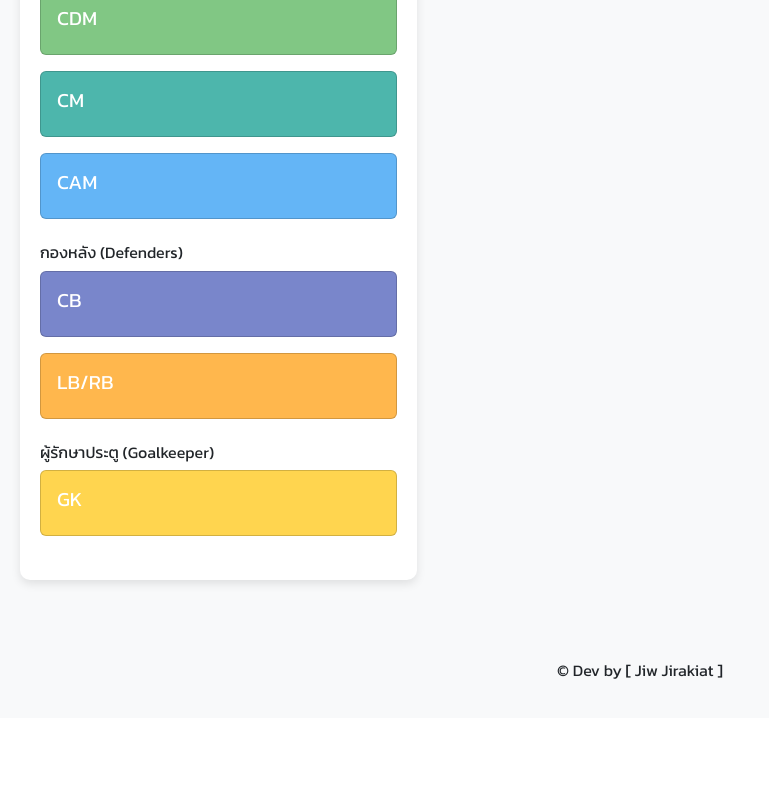
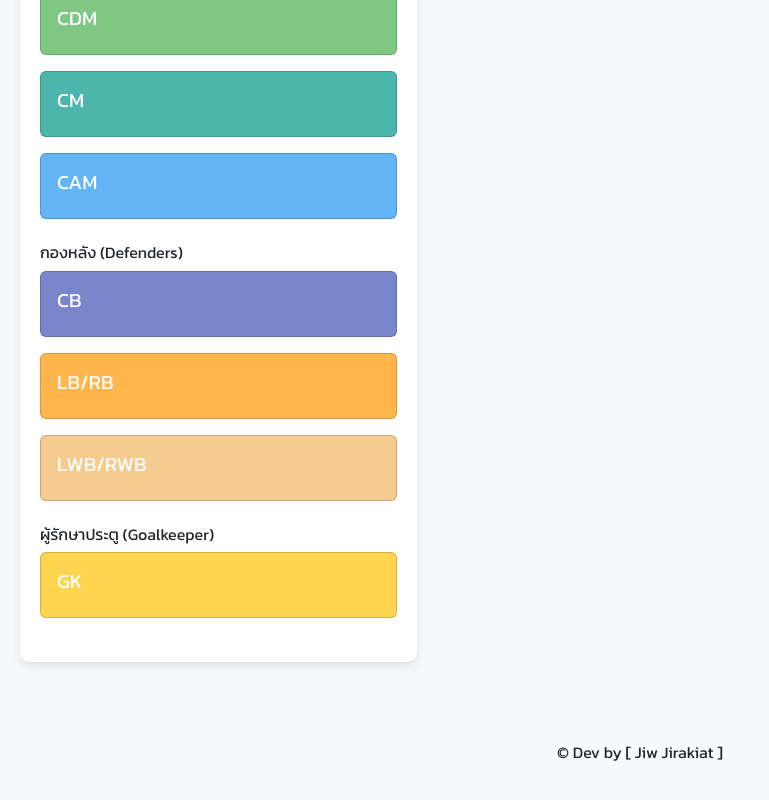
Before and after one commit to jirakiat/fifacalculatorstatus, a React (Create React App) app: page / in a window 1280 px wide. Shown: the part 683-1483 px from the top of the page, without its empty margins (0-769 px from the left). Before the commit the page ends 1401 px from the top, so only its background shows below. Built offline with nearby package versions, Linux system fonts and the light colour scheme.

Commit message:
Deploy Project

```diff
--- a/src/Components/PlayerStatusCalculator.js
+++ b/src/Components/PlayerStatusCalculator.js
@@ -15,6 +15,7 @@ const positionColors = {
     'LM/RM': '#4FC3F7', // สีฟ้าอ่อนสำหรับปีก
     CB: '#7986CB', // สีม่วงน้ำเงินสำหรับกองหลังตัวกลาง
     'LB/RB': '#FFB74D', // สีส้มอ่อนสำหรับฟูลแบ็ค
+    'LWB/RWB': '#f5cb91', // สีส้มอ่อนสำหรับฟูลแบ็ค
     GK: '#FFD54F', // สีเหลืองอ่อนสำหรับผู้รักษาประตู
 };
 
@@ -361,7 +362,7 @@ function PlayerStatusCalculator() {
                         </div>
                         <div className="mb-4">
                             <h6>กองหลัง (Defenders)</h6>
-                            {['CB', 'LB/RB'].map((position) => (
+                            {['CB', 'LB/RB', 'LWB/RWB'].map((position) => (
                                 <Card
                                     key={position}
                                     onClick={() => handlePositionSelect(position)}
```
